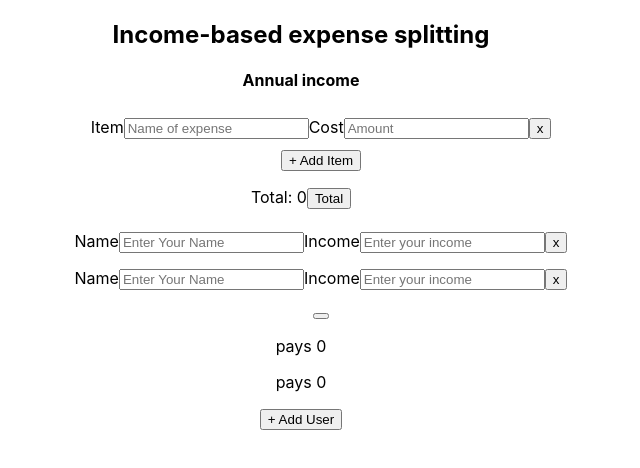
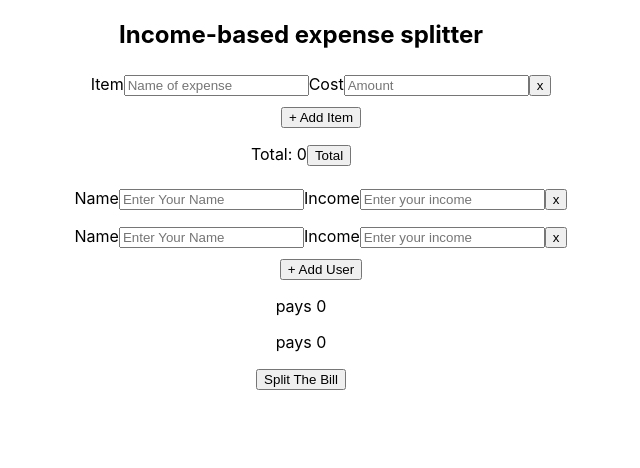
Before and after one commit to usrrname/expense-splitter, a React (Create React App) app: page / in a window 1280 px wide. Shown: the top 468 px of the page, without its empty margins (339-979 px from the left). Built offline with nearby package versions, Linux system fonts and the light colour scheme.

Commit message:
Rename buttons correctly

```diff
--- a/src/App.tsx
+++ b/src/App.tsx
@@ -139,11 +139,9 @@ class App extends Component<Props>{
     return (
 
       <div className="App d-flex justify-content-start">
-        <h2>Income-based expense splitting</h2>
+        <h2>Income-based expense splitter</h2>
 
         <div className="flex-row">
-          <h4>Annual income</h4>
-
           <ExpenseList
             items={itemState.items}
             addItem={this.onAddItem}
@@ -166,7 +164,6 @@ class App extends Component<Props>{
 
           <SortByIncome
             users={users}
-            value="Sort Income"
             onClick={this.onSortIncome}
           />
         </div>
--- a/src/components /SplitByIncome.tsx
+++ b/src/components /SplitByIncome.tsx
@@ -4,11 +4,10 @@ import Button from 'react-bootstrap/Button';
 
 type Props = {
   users: User[],
-  value: string,
   onClick: (event: any) => void
 };
 
-const SplitByIncome = ({ users, value, onClick }: Props) => {
+const SplitByIncome = ({ users, onClick }: Props) => {
   const paymentList = users.map(user =>
     <p>{user.name} pays {user.paymentAmount} </p>);
 
@@ -17,8 +16,7 @@ const SplitByIncome = ({ users, value, onClick }: Props) => {
       {paymentList}
       <Button
         variant="primary"
-        onClick={onClick}
-        value={value}>+ Add User</Button>
+        onClick={onClick}>Split The Bill</Button>
     </div>
   )
 
--- a/src/components /UserList.tsx
+++ b/src/components /UserList.tsx
@@ -27,7 +27,7 @@ const UserList = ({ onAddUser, onDeleteUser, handleOnChange, users }: Props) =>
     return (
       <ul className="user-list">
         {userItems}
-        <Button type="button" onClick={onAddUser} value="+ Add User" />
+        <Button type="button" onClick={onAddUser} variant="outline-primary">+ Add User</Button>
       </ul>
     )
   }
--- a/src/store/reducers/UserListReducer.ts
+++ b/src/store/reducers/UserListReducer.ts
@@ -110,7 +110,6 @@ export const sortIncome = (): Result<void> => {
     }
     // find user income as a percentage of total
     calculateIncomeRatio(users, totalIncome);
-
     dispatch({ type: UserActions.SORT_INCOME, payload: users, total })
   }
 
```
